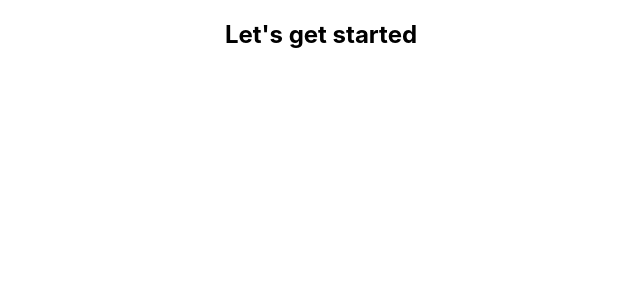
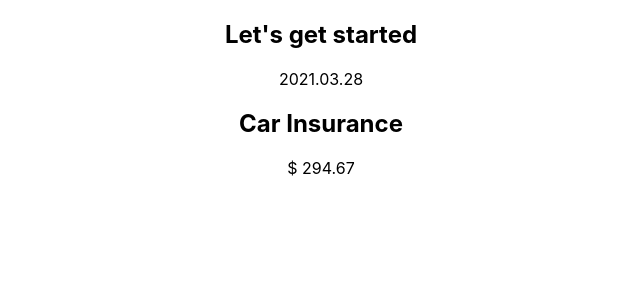
Before and after one commit to Sangkun-svg/React-scratch, a React (Create React App) app: page / in a window 1280 px wide. Shown: the top 300 px of the page, without its empty margins (319-959 px from the left). Built offline with nearby package versions, Linux system fonts and the light colour scheme.

Commit message:
lecture 3-11

```diff
--- a/src/App.js
+++ b/src/App.js
@@ -1,9 +1,11 @@
 import "./App.css";
+import { ExpenseItem } from "./components/ExpenseItem";
 
 function App() {
   return (
     <div className="App">
       <h2>Let's get started</h2>
+      <ExpenseItem />
     </div>
   );
 }
--- /dev/null
+++ b/src/components/ExpenseItem.js
@@ -0,0 +1,11 @@
+export const ExpenseItem = () => {
+  return (
+    <div>
+      <div>2021.03.28</div>
+      <div>
+        <h2>Car Insurance</h2>
+        <div>$ 294.67</div>
+      </div>
+    </div>
+  );
+};
```
